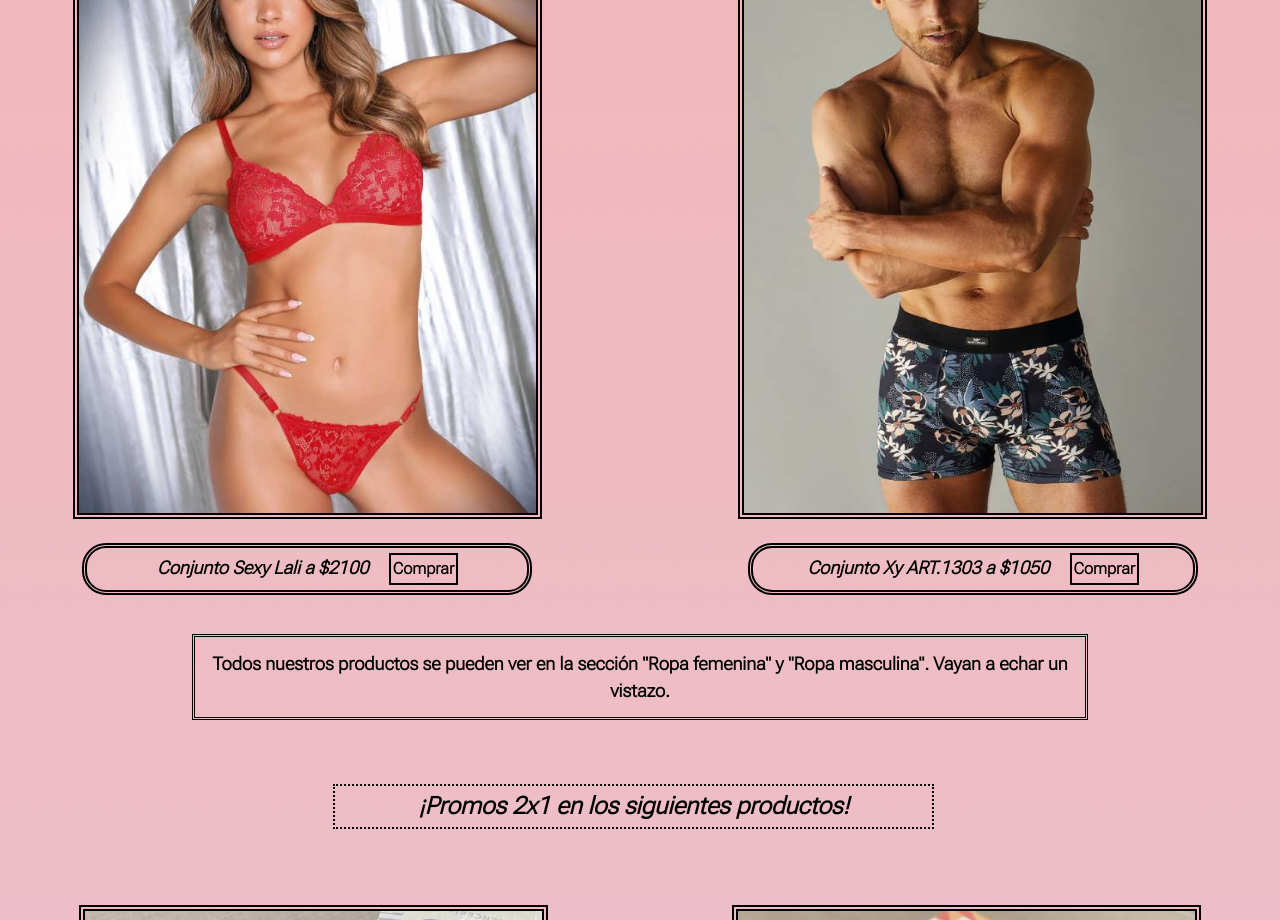
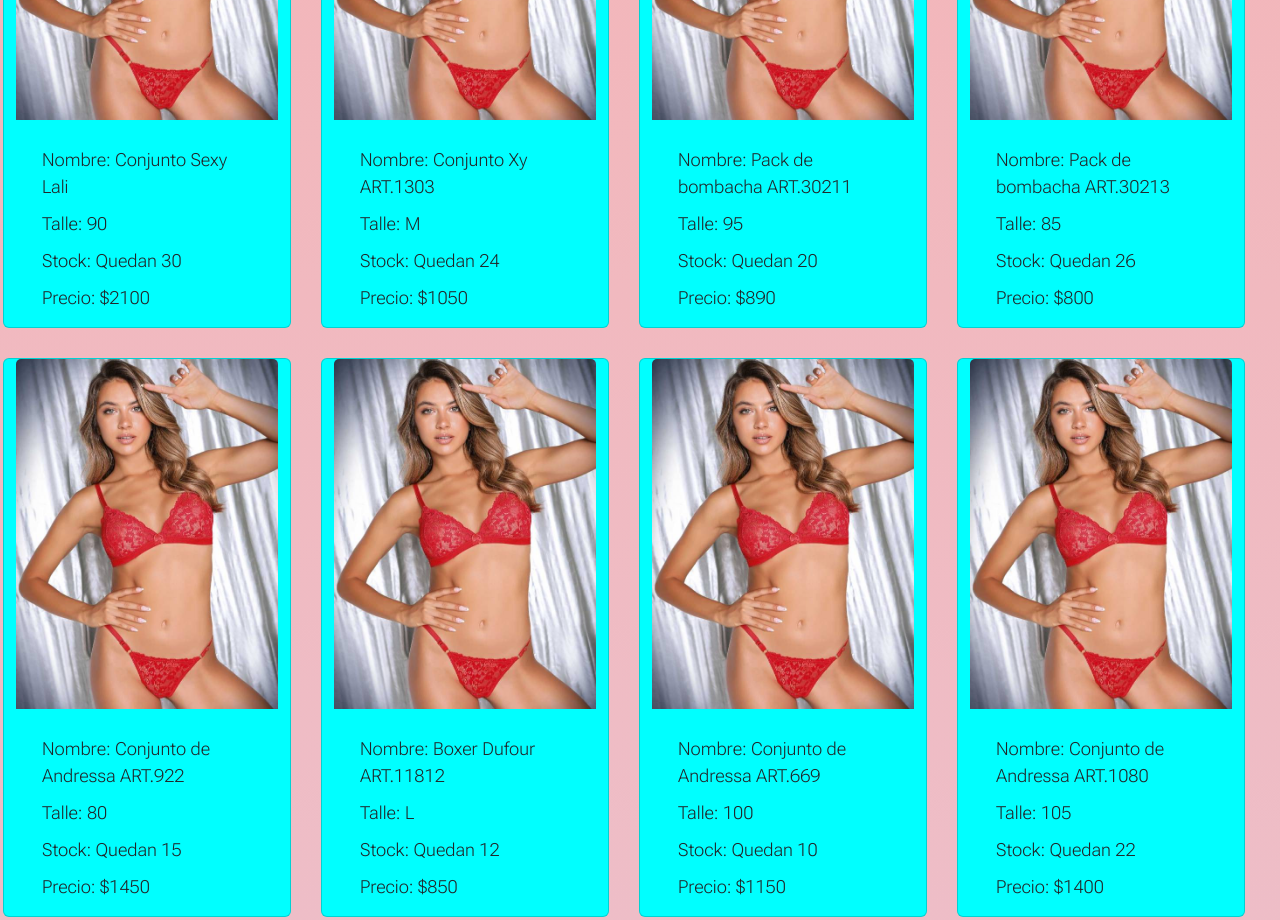
Before and after one commit to FabrizioCasanova/LenceriaCasanova, a website: page index.html in a window 1280 px wide. Shown: the part 1520-2440 px from the top of the page. Drawn offline with nearby package versions, Linux system fonts and the light colour scheme; a web font is replaced by a local one.

Commit message:
Inicio de interaccion con el Html en JS

```diff
--- a/index.html
+++ b/index.html
@@ -10,6 +10,7 @@
         content="ropa, ropa interior, mujeres, hombres, tienda, compra de ropa, lenceria, envios a domicilio, descuentos">
     <link href="https://cdn.jsdelivr.net/npm/bootstrap@5.2.0-beta1/dist/css/bootstrap.min.css" rel="stylesheet">
     <link rel="stylesheet" href="./style-css/style.css">
+
     <title> Bettina Lencería </title>
 </head>
 
@@ -109,7 +110,15 @@
         </button>
     </div>
 
-    <section class="fotosEjemplos">
+    <div id="productosHtml" class="row">
+
+
+    </div>
+
+
+
+
+    <!-- <section class="fotosEjemplos">
         <div class="imagenIzquierda">
             <figure> <img src="./img/sexyLali.webp" alt="Foto conjunto Sexy Lali en inicio">
                 <figcaption>Conjunto Sexy Lali a $2100 <input type="button" value="Comprar"> </figcaption>
@@ -121,7 +130,7 @@
                 <figcaption>Conjunto Xy ART.1303 a $1050 <input type="button" value="Comprar"> </figcaption>
             </figure>
         </div>
-    </section>
+    </section> -->
 
     <div>
         <p class="segundoParrafo"> Todos nuestros productos se pueden ver en la sección "Ropa femenina" y "Ropa
@@ -235,6 +244,8 @@
         </section>
     </footer>
 
+    <script src="script.js"></script>
+
     <script src="https://cdn.jsdelivr.net/npm/@popperjs/core@2.11.5/dist/umd/popper.min.js"
         integrity="sha384-Xe+8cL9oJa6tN/veChSP7q+mnSPaj5Bcu9mPX5F5xIGE0DVittaqT5lorf0EI7Vk"
         crossorigin="anonymous"></script>
@@ -243,6 +254,8 @@
         integrity="sha384-kjU+l4N0Yf4ZOJErLsIcvOU2qSb74wXpOhqTvwVx3OElZRweTnQ6d31fXEoRD1Jy"
         crossorigin="anonymous"></script>
 
+
+
 </body>
 
 </html>
--- /dev/null
+++ b/script.js
@@ -0,0 +1,35 @@
+class Producto {
+  constructor(nombre, talle, stock, precio) {
+    this.nombre = nombre
+    this.talle = talle
+    this.stock = stock
+    this.precio = precio
+  }
+}
+
+const producto1 = new Producto("Conjunto Sexy Lali", 90, "Quedan 30", 2100)
+const producto2 = new Producto("Conjunto Xy ART.1303", "M", "Quedan 24", 1050)
+const producto3 = new Producto("Pack de bombacha ART.30211", 95, "Quedan 20", 890)
+const producto4 = new Producto("Pack de bombacha ART.30213", 85, "Quedan 26", 800)
+const producto5 = new Producto("Conjunto de Andressa ART.922", 80, "Quedan 15", 1450)
+const producto6 = new Producto("Boxer Dufour ART.11812", "L", "Quedan 12", 850)
+const producto7 = new Producto("Conjunto de Andressa ART.669", 100, "Quedan 10", 1150)
+const producto8 = new Producto("Conjunto de Andressa ART.1080", 105, "Quedan 22", 1400)
+
+const productosArray = [producto1, producto2, producto3, producto4, producto5, producto6, producto7, producto8]
+
+const productosHtml = document.getElementById("productosHtml")
+
+productosArray.forEach(producto => {
+  productosHtml.innerHTML += `
+<div class="card" style="width: 18rem;">
+  <img src="./img/sexyLali.webp" class="card-img-top" alt="...">
+  <div class="card-body">
+    <p class="card-text">Nombre: ${producto.nombre} </p>
+    <p class="card-text">Talle: ${producto.talle} </p>
+    <p class="card-text">Stock: ${producto.stock} </p>
+    <p class="card-text">Precio: $${producto.precio} </p>
+  </div>
+</div>
+`
+});
--- a/style-scss/partials/_inicio.scss
+++ b/style-scss/partials/_inicio.scss
@@ -8,6 +8,12 @@
     margin-right: 15%;
     color: black;
 }
+
+.card {
+    margin: 15px;
+    background-color: aqua;
+}
+
 
 figure {
     img {
```
Also changed, not shown: style-css/style.css.
